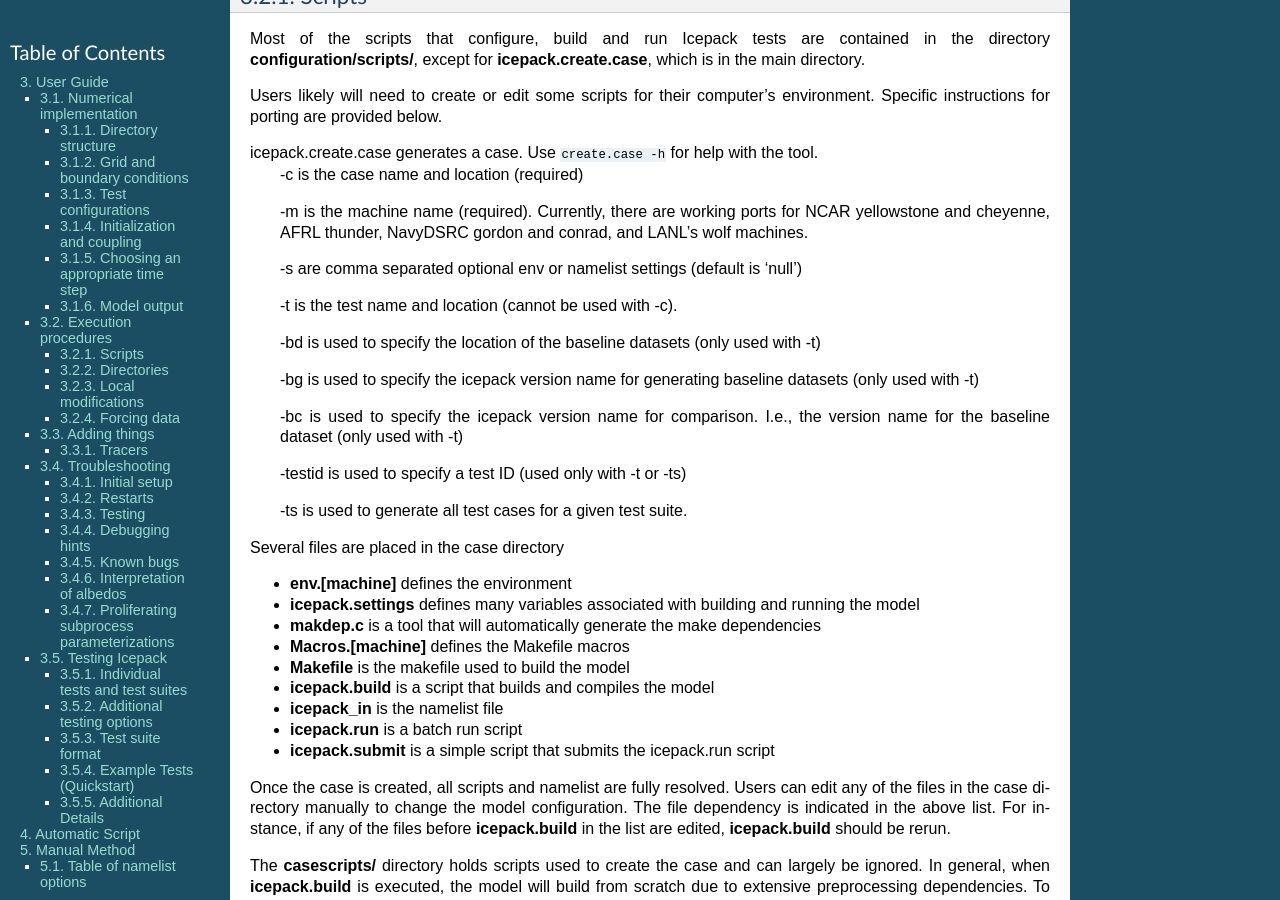
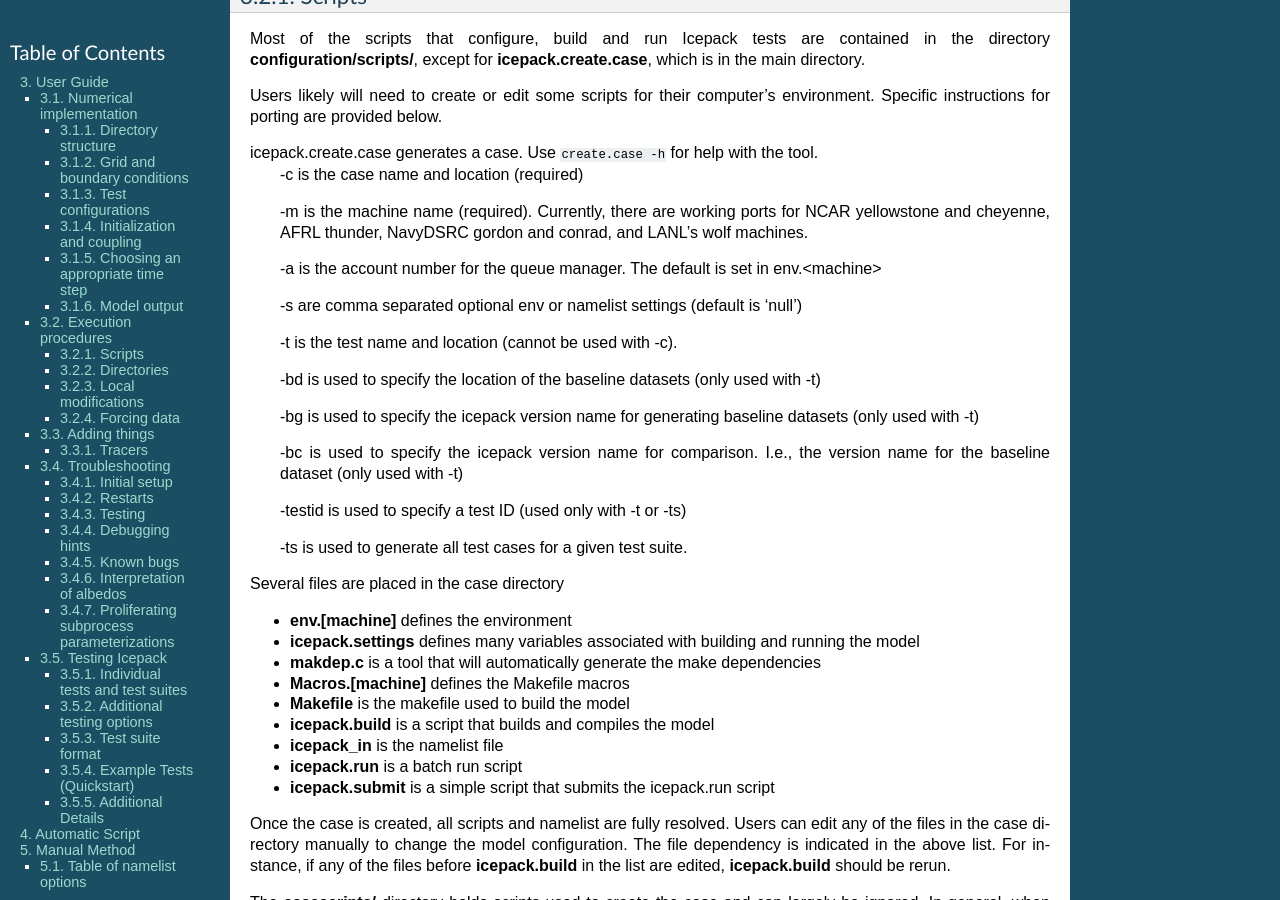
Before and after one commit to CICE-Consortium/Icepack, a Sphinx documentation site: the page built from doc/source/icepack_3_user_guide.rst, in a window 1280 px wide and 900 px high, scrolled down 6861 px. Built offline with Sphinx 7.4.7, drawn with Linux system fonts in a browser that asks for light colours; cross-references to code outside the pages are shown as plain code; some of the changed lines change nothing that is shown.

Commit message:
Update icepack user guide to include the -a option for icepack.create.case

```diff
--- a/doc/source/icepack_3_user_guide.rst
+++ b/doc/source/icepack_3_user_guide.rst
@@ -415,6 +415,8 @@ icepack.create.case generates a case. Use ``create.case -h`` for help with the t
   -c is the case name and location (required)
 
   -m is the machine name (required). Currently, there are working ports for NCAR yellowstone and cheyenne, AFRL thunder, NavyDSRC gordon and conrad, and LANL’s wolf machines.
+
+  -a is the account number for the queue manager.  The default is set in env.<machine>
 
   -s are comma separated optional env or namelist settings (default is 'null')
 
@@ -993,7 +995,7 @@ users need to copy and run the ``icepack.run.suite`` script:
 .. code-block:: bash
 
   cp configuration/scripts/icepack.run.suite .
-  ./icepack.run.suite -m <machine> -testid <test_id> -bc <baseline_to_compare> -bg <baseline_to_generate>
+  ./icepack.run.suite -m <machine> -testid <test_id> -bc <baseline_to_compare> -bg <baseline_to_generate> -a <account_number>
 
 The run.suite script does the following:
 
```
